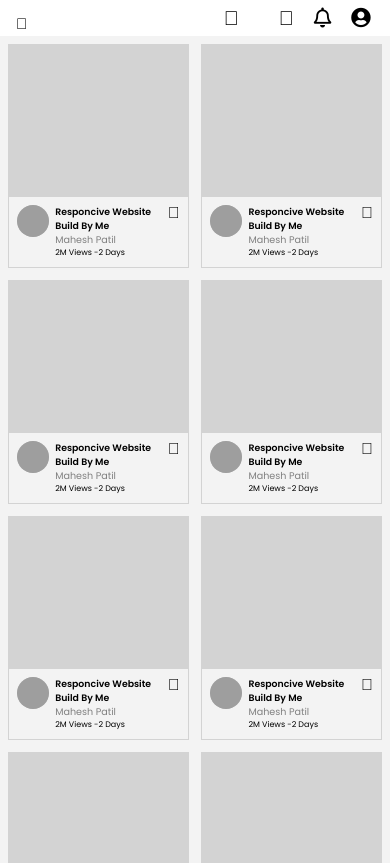
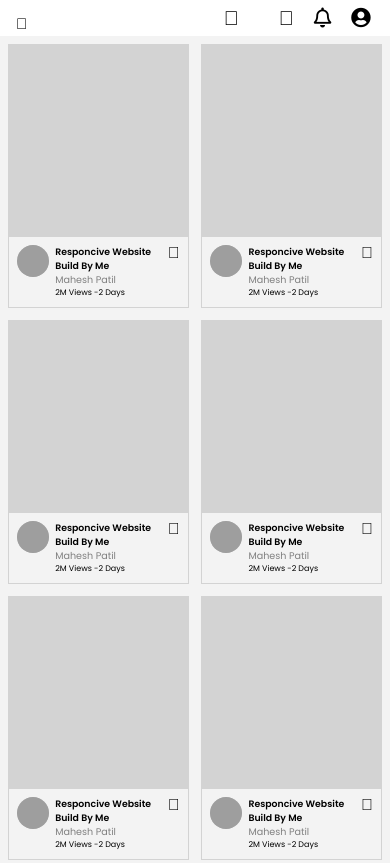
Before and after one commit to maheshpatil132/youtube, a plain HTML site: page index.html in a window 390 px wide. Shown: the top 863 px of the page. Drawn offline with Linux system fonts and the light colour scheme; grey boxes are pictures that could not be loaded; some icons are missing.

Commit message:
Update style.css

```diff
--- a/style.css
+++ b/style.css
@@ -301,7 +301,7 @@ hr{
         font-size: 53%;
     }
     .container .main_container .video_container .video{
-     height:19rem;
+     height:24rem;
     }
 }
 @media(max-width:460px){
```
